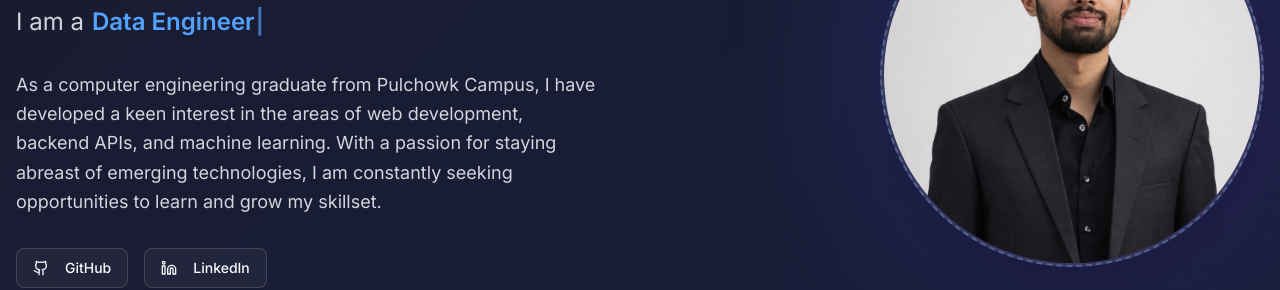
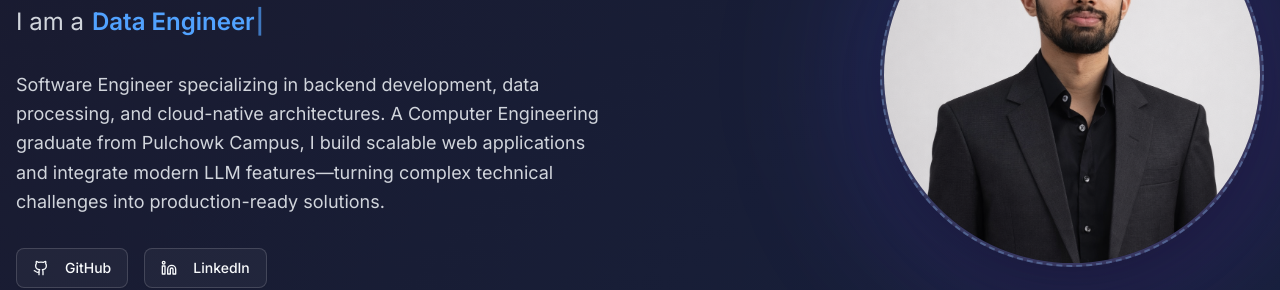
Before and after one commit to The-SP/Personal-Website, a Next.js app: page / in a window 1280 px wide. Shown: the part 389-679 px from the top of the page. Built offline with nearby package versions, Linux system fonts and the light colour scheme.

Commit message:
update about section

```diff
--- a/src/components/About.tsx
+++ b/src/components/About.tsx
@@ -11,9 +11,14 @@ import { FireworksBackground } from './animate-ui/backgrounds/fireworks';
 
 // Data variables
 const bio =
-  'As a computer engineering graduate from Pulchowk Campus, I have developed a keen interest in the areas of web development, backend APIs, and machine learning. With a passion for staying abreast of emerging technologies, I am constantly seeking opportunities to learn and grow my skillset.';
+  'Software Engineer specializing in backend development, data processing, and cloud-native architectures. A Computer Engineering graduate from Pulchowk Campus, I build scalable web applications and integrate modern LLM features—turning complex technical challenges into production-ready solutions.';
 
-const roles = ['Full Stack Developer', 'Data Engineer', 'Computer Engineer'];
+  const roles = [
+  'Backend Engineer',
+  'Data Engineer',
+  'LLM Developer',
+  'Full Stack Developer',
+];
 
 const socialLinks = [
   {
```
